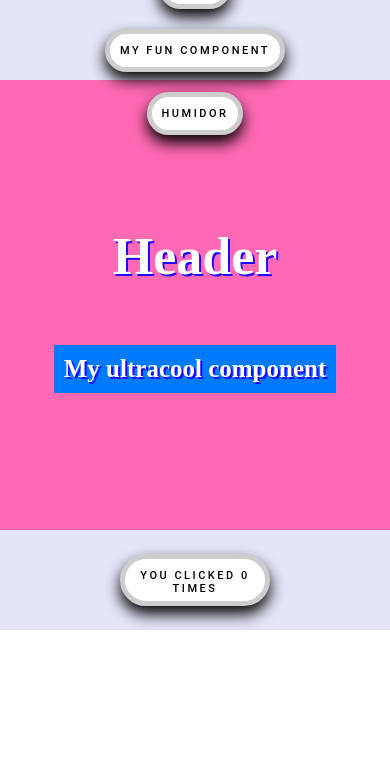
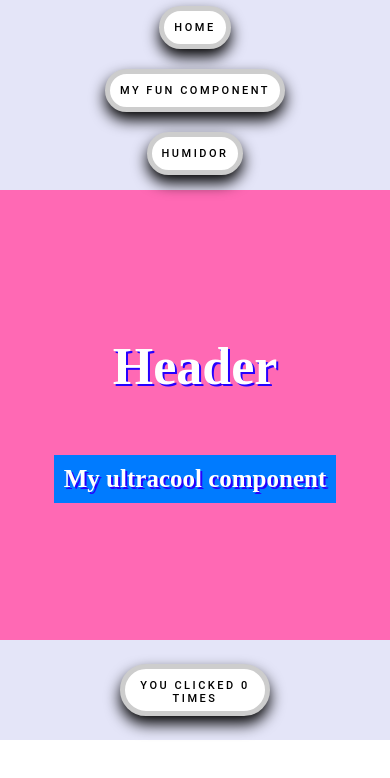
Before and after one commit to Supernuija/portfolio, a React (Create React App) app: page / in a window 390 px wide. Shown: the top 778 px of the page. Built offline with nearby package versions, Linux system fonts and the light colour scheme.

Commit message:
button tiling fixed

```diff
--- a/src/navbar/navbar.module.scss
+++ b/src/navbar/navbar.module.scss
@@ -5,23 +5,23 @@
     width: 100%;
     height: 50px;
     background: rgb(228, 229, 248);
-    padding-top: 25px;
-    padding-bottom: 5px;
-  }
+    padding-top: 5px;
+    padding-bottom: 15px;
 
-.container .link {
+    .link {
       display: flex;
       flex-direction: row;
       align-items: center;
       justify-content: center;
-  @media only screen and (max-width: 600px) {
-
-      flex-direction: column;
-
 
     }
 
-
+    @media only screen and (max-width: 600px) {
+      height: 170px;
+      .link {
+        flex-direction: column;
+      }
+    }
   }
 
 .link a {
@@ -42,18 +42,17 @@
     margin: 10px;
     white-space: nowrap;
   }
+
   .button:hover {
-    // background-color: #2EE59D;
-    // box-shadow: 0px 8px 15px rgba(0, 127, 0, 1);
-    // color: rgb(0, 0, 0);
     transform: translateY(2px);
   }
+
   a:link {
     text-decoration: none;
+  }
 
+  a:visited { text-decoration: none; }
 
-  }
-  a:visited { text-decoration: none; }
   a:hover {
     background-color: #2EE59D;
     box-shadow: 0px 8px 15px rgba(0, 127, 0, 1);
```
Lines whose indentation alone changed are shown as unchanged.
